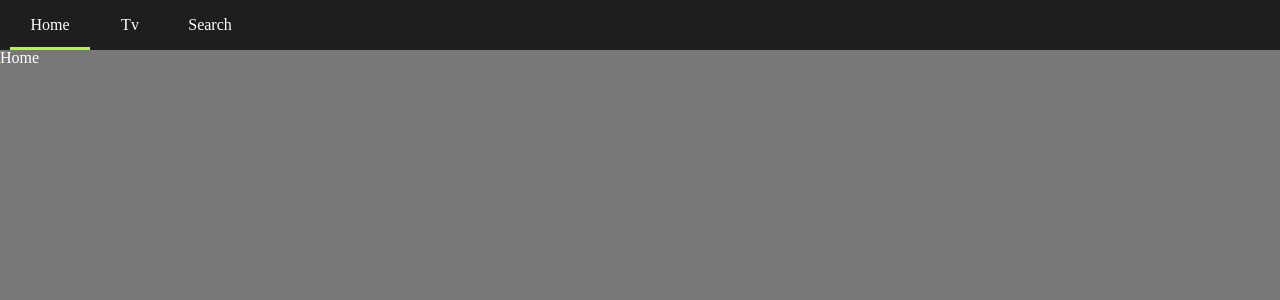
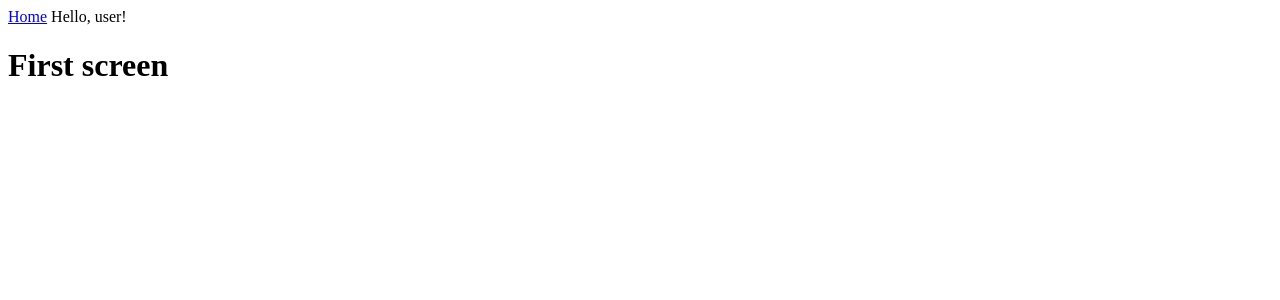
Before and after one commit to SeonghakIm/mayapp, a React (Create React App) app: page / in a window 1280 px wide. Shown: the top 300 px of the page. Built offline with nearby package versions, Linux system fonts and the light colour scheme.

Commit message:
9.0 Environment Setting

```diff
--- /dev/null
+++ b/src/App.js
@@ -0,0 +1,12 @@
+import React from "react";
+import Screen from "./Screen";
+
+function App() {
+  return (
+    <>
+      <Screen />
+    </>
+  );
+}
+
+export default App;
--- a/src/Components/App.js
+++ /dev/null
@@ -1,17 +0,0 @@
-import React, { Component } from "react";
-import Router from "../Components/Router";
-import GlobalStyles from "./GlobalStyles";
-
-//div 대신 <> 만으로도 내부의 여러 component를 return할 수 있음
-class App extends Component {
-  render() {
-    return (
-      <>
-        <Router />
-        <GlobalStyles />
-      </>
-    );
-  }
-}
-
-export default App;
--- a/src/Components/GlobalStyles.js
+++ /dev/null
@@ -1,22 +0,0 @@
-import { createGlobalStyle } from "styled-components";
-import reset from "styled-reset";
-
-const globalStyles = createGlobalStyle`
-    ${reset};
-    a{
-        text-decoration: none;
-        color:inherit;
-    }
-    *{
-        box-sizing: border-box;
-    }
-    body{
-        font-family:-apple-system
-        font-size:14px;
-        background-color:rgba(120,120,120,1);
-        color:white;
-        padding-top:50px;
-    }
-`;
-
-export default globalStyles;
--- a/src/Components/Header.js
+++ /dev/null
@@ -1,51 +0,0 @@
-import { withRouter, Link } from "react-router-dom";
-import styled from "styled-components";
-
-const Header = styled.header`
-  color: white;
-  position: fixed;
-  top: 0;
-  left: 0;
-  width: 100%;
-  height: 50px;
-  display: flex;
-  align-items: center;
-  padding: 0px 10px;
-  background-color: rgba(20, 20, 20, 0.9);
-  box-shadow: 0px 1px 5px 2px rgba(0, 0, 0, 0);
-`;
-
-const Item = styled.li`
-  width: 80px;
-  height: 50px;
-  text-align: center;
-  border-bottom: 3px solid
-    ${(props) => (props.current ? "greenyellow" : "transparent")};
-  transition: border-bottom 0.3s ease-in-out;
-`;
-const List = styled.ul`
-  display: flex;
-`;
-
-const SLink = styled(Link)`
-  height: 50px;
-  display: flex;
-  align-items: center;
-  justify-content: center;
-`;
-
-export default withRouter(({ location: { pathname } }) => (
-  <Header>
-    <List>
-      <Item current={pathname === "/"}>
-        <SLink to="/">Home</SLink>
-      </Item>
-      <Item current={pathname === "/tv"}>
-        <SLink to="/tv">Tv</SLink>
-      </Item>
-      <Item current={pathname === "/search"}>
-        <SLink to="/search">Search</SLink>
-      </Item>
-    </List>
-  </Header>
-));
--- a/src/Components/Router.js
+++ /dev/null
@@ -1,25 +0,0 @@
-import React from "react";
-import {
-  HashRouter as Router,
-  Route,
-  Redirect,
-  Switch,
-} from "react-router-dom";
-import Home from "../Routes/Home";
-import Search from "../Routes/Search";
-import TV from "../Routes/TV";
-import Header from "./Header";
-
-export default () => (
-  <Router>
-    <>
-      <Header />
-      <Switch>
-        <Route path="/" exact component={Home}></Route>
-        <Route path="/tv" component={TV}></Route>
-        <Route path="/search" component={Search}></Route>
-        <Redirect from="*" to="/" />
-      </Switch>
-    </>
-  </Router>
-);
--- /dev/null
+++ b/src/Header.js
@@ -0,0 +1,10 @@
+import React from "react";
+
+const Header = () => {
+  return (
+    <header>
+      <a href="#">Home</a> Hello, user!
+    </header>
+  );
+};
+export default Header;
--- a/src/Routes/Detail.js
+++ /dev/null
@@ -1 +0,0 @@
-export default () => "Detail";
--- a/src/Routes/Home.js
+++ /dev/null
@@ -1 +0,0 @@
-export default () => "Home";
--- a/src/Routes/Search.js
+++ /dev/null
@@ -1 +0,0 @@
-export default ()=>"Search";
--- a/src/Routes/TV.js
+++ /dev/null
@@ -1 +0,0 @@
-export default () => "TV";
--- /dev/null
+++ b/src/Screen.js
@@ -0,0 +1,12 @@
+import React from "react";
+import Header from "./Header";
+
+const Screen = () => {
+  return (
+    <div>
+      <Header />
+      <h1>First screen</h1>
+    </div>
+  );
+};
+export default Screen;
--- a/src/index.js
+++ b/src/index.js
@@ -1,5 +1,5 @@
 import React from "react";
 import ReactDOM from "react-dom";
-import App from "./Components/App";
+import App from "./App";
 
 ReactDOM.render(<App />, document.getElementById("root"));
```
Also changed, not shown: 1 other file (tests, documents, lock files or other folders).
